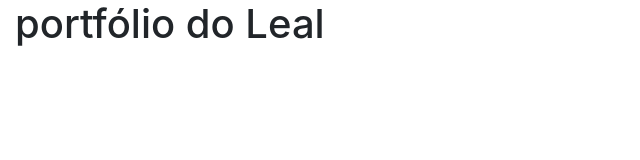
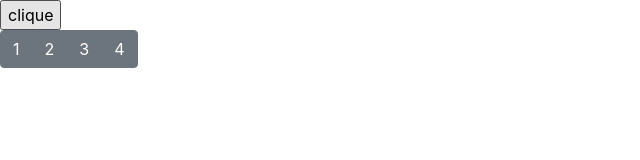
Before and after one commit to pedrolealp7/landingpages, a plain HTML site: page index.html in a window 1280 px wide. Shown: the whole page, without its empty margins (0-640 px from the left). Drawn offline with nearby package versions, Linux system fonts and the light colour scheme.

Commit message:
llllljjjj
jjjjjjjj

```diff
--- a/index.html
+++ b/index.html
@@ -10,16 +10,18 @@
      <link rel="stylesheet" href="style.css">
     <title>Hello, world!</title>
   </head>
-  <body class="container-fluid">
-    <header class="row">
-        <div class="col-x1-6 col-sm-12">
-            <h1>portfólio do Leal</h1>
-        </div>
+  <body>
+    <div id="mensagem"></div>
+    <input type="button" value="clique" id="btnClique">
+    <br>
+    <div class="btn-toolbar mb-3" role="toolbar" aria-label="Toolbar with button groups">
+      <div class="btn-group mr-2" role="group" aria-label="First group">
+        <button type="button" class="btn btn-secondary">1</button>
+        <button type="button" class="btn btn-secondary">2</button>
+        <button type="button" class="btn btn-secondary">3</button>
+        <button type="button" class="btn btn-secondary">4</button>
+      </div>
 
-        <div class="col-x1-6">
-
-        </div>
-    </header>
 
 
 
@@ -35,7 +37,7 @@
     <!-- Option 1: jQuery and Bootstrap Bundle (includes Popper) -->
     <script src="https://cdn.jsdelivr.net/npm/jquery@3.5.1/dist/jquery.slim.min.js" integrity="sha384-DfXdz2htPH0lsSSs5nCTpuj/zy4C+OGpamoFVy38MVBnE+IbbVYUew+OrCXaRkfj" crossorigin="anonymous"></script>
     <script src="https://cdn.jsdelivr.net/npm/bootstrap@4.6.2/dist/js/bootstrap.bundle.min.js" integrity="sha384-Fy6S3B9q64WdZWQUiU+q4/2Lc9npb8tCaSX9FK7E8HnRr0Jz8D6OP9dO5Vg3Q9ct" crossorigin="anonymous"></script>
-
+    <script src="script.js"></script>
     <!-- Option 2: Separate Popper and Bootstrap JS -->
     <!--
     <script src="https://cdn.jsdelivr.net/npm/jquery@3.5.1/dist/jquery.slim.min.js" integrity="sha384-DfXdz2htPH0lsSSs5nCTpuj/zy4C+OGpamoFVy38MVBnE+IbbVYUew+OrCXaRkfj" crossorigin="anonymous"></script>
--- a/script.js
+++ b/script.js
@@ -0,0 +1,12 @@
+
+$(document).ready(function() {
+
+    $("#btnClique").click(function(){
+        alert('Ola pessoal !!!!!');
+        var nome = prompt( 'Digite seu nome');
+        alert(nome);
+
+        $('#mensagem').html('<div class="alert alert-danger" role="alert"> '+nome+' </div>')
+    });
+'
+});
```
